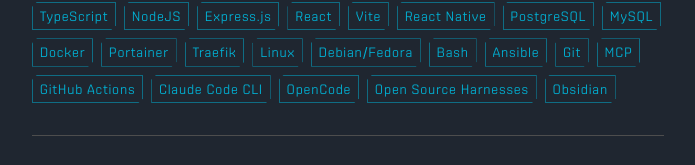
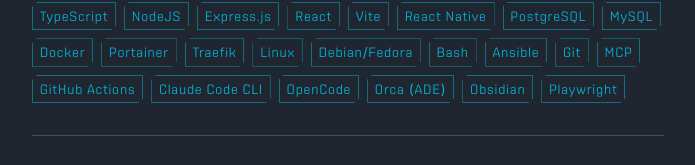
Before and after one commit to JulienLach/julienlach.ovh, a React (Vite) app: page / in a window 1280 px wide. Shown: the part 452-617 px from the top of the page, without its empty margins (292-987 px from the left). Built offline with nearby package versions, Linux system fonts and the light colour scheme; no server answers.

Commit message:
feat(profile): replace Open Source Harnesses with Orca and add Playwright to the stack

```diff
--- a/src/data/techStack.ts
+++ b/src/data/techStack.ts
@@ -19,6 +19,7 @@ export const TECH_STACK = [
     "GitHub Actions",
     "Claude Code CLI",
     "OpenCode",
-    "Open Source Harnesses",
+    "Orca (ADE)",
     "Obsidian",
+    "Playwright",
 ];
```
